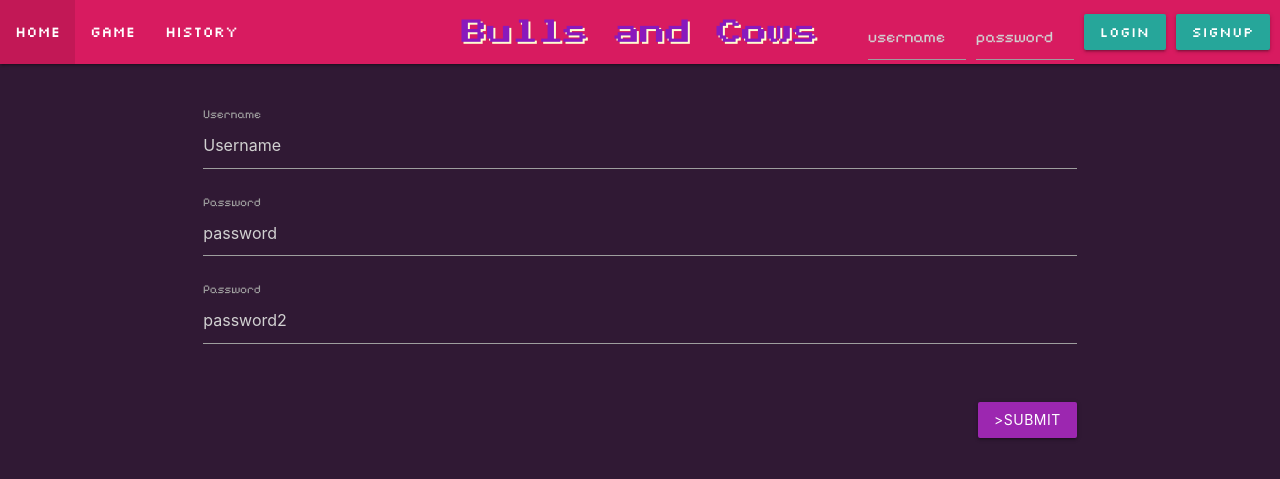
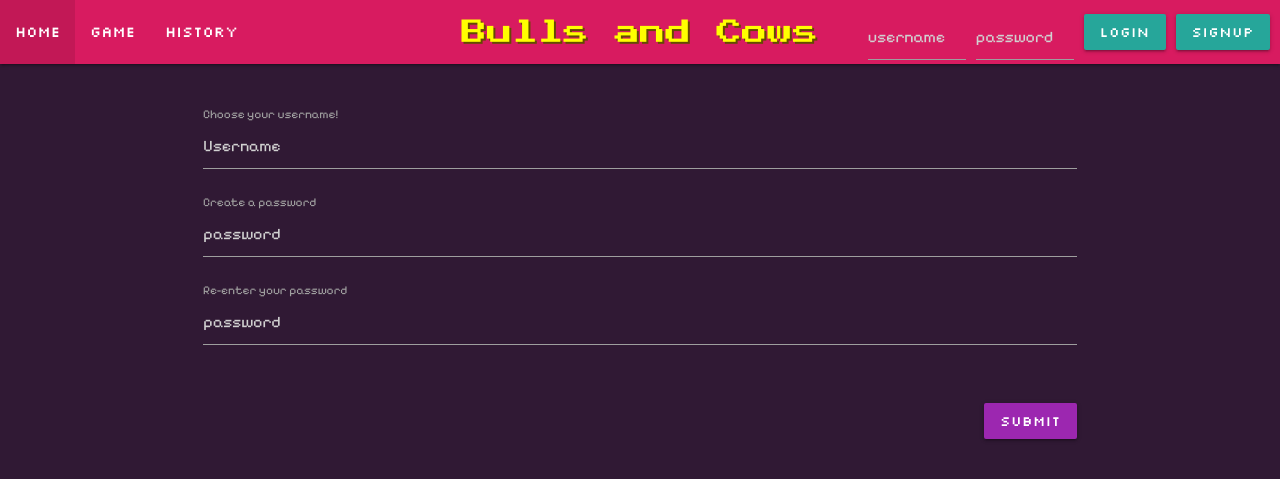
Before and after one commit to Flaxere/TBD, a Flask app: page /signup in a window 1280 px wide. Shown: the top 479 px of the page. Run offline with Flask 3, Linux system fonts and the light colour scheme; some web fonts are replaced.

Commit message:
finally done with the ui (i hope.. :( )

```diff
--- a/App/static/style.css
+++ b/App/static/style.css
@@ -33,6 +33,13 @@ p {
   }
 
 
+
+  .glo {
+    font-size: 60px;
+    color: #fff;
+    text-align: center;
+    animation: glow 2s linear infinite alternate;
+  }
   .glow {
     font-size: 60px;
     color: #fff;
@@ -196,6 +203,9 @@ p {
     font-family:"Silkscreen", sans-serif;
   }
 
+  div.input-field{
+    color:bisque !important;
+  }
   #current-choice {
     color:whitesmoke;
     background-color:rgba(241, 148, 6, 1);
@@ -215,8 +225,8 @@ p {
   a.brand-logo.center{
     font-family: "Press Start 2P", system-ui;
     font-size: 85%;
-    text-shadow: 2px 2px #FFFDD0;
-    color: rgb(137, 25, 188) ;
+    text-shadow: 2px 2px #654a01;
+    color: #FFFF00 ;
 
   }
   ul{
--- a/App/templates/gameHistory.html
+++ b/App/templates/gameHistory.html
@@ -41,9 +41,9 @@
           </div>
           {%endfor%}
         <p>&ensp;</p>
-        <p style="text-align: center;  line-height: 10px;">Bulls:{{game.attempts[(i * 6)]}}</p>
+        <p style="text-align: center;  line-height: 10px; color: salmon">Bulls:{{game.attempts[(i * 6)]}}</p>
         <p> &ensp;</p>
-        <p style="text-align: center; line-height: 10px;"> Cows:{{game.attempts[((i * 6 )+ 1)]}} </p>
+        <p style="text-align: center; line-height: 10px; color: slateblue"> Cows:{{game.attempts[((i * 6 )+ 1)]}} </p>
         </div>
         {%endfor%}
        {%endif%}
--- a/App/templates/layout.html
+++ b/App/templates/layout.html
@@ -41,10 +41,10 @@
               </form>
               <form class="right navbar-form" method="POST" action="/login" style="display: flex; flex-wrap: nowrap; align-items: center; margin-right: 10px;">
                   <div class="input-field" style="margin-right: 10px;">
-                      <input style="font-family:Pixelify Sans, sans-serif" placeholder="username" name="username" type="text" size="10" class="validate" required>
+                      <input style="font-family:Pixelify Sans, sans-serif; color:white;" placeholder="username" name="username" type="text" size="10" class="validate" required>
                   </div>
                   <div class="input-field" style="margin-right: 10px;">
-                      <input style="font-family:Pixelify Sans, sans-serif" placeholder="password" name="password" size ="10" type="password" class="validate" required>
+                      <input style="font-family:Pixelify Sans, sans-serif; color:white;" placeholder="password" name="password" size ="10" type="password" class="validate" required>
                   </div>
                   <button type="submit" class="btn waves-effect waves-light"><span style="font-family:Silkscreen, sans-serif">Login</span></button>
               </form>
--- a/App/templates/settings.html
+++ b/App/templates/settings.html
@@ -12,7 +12,7 @@
     <form action = "/changeUsername" style="display: flex; flex-wrap: nowrap; align-items: center; margin-right: 10px;" method="post">
 
         <div class="input-field">
-            <input style="font-family:Pixelify Sans, sans-serif" placeholder="username" name="username" type="text" size="62" class="validate" required>
+            <input style="font-family:Pixelify Sans, sans-serif; color:white;" placeholder="username" name="username" type="text" size="62" class="validate" required>
         </div>
     &ensp;
         <button class="btn-large"><span style="font-family:Silkscreen, sans-serif">Change Username</span></button>
@@ -21,12 +21,12 @@
     <form action = "/changePassword" style="display: flex; align-items: center; margin-right: 10px;" method="post">
 
         <div class="input-field">
-            <input style="font-family:Pixelify Sans, sans-serif" placeholder="password" name="password1" type="password" size="25" class="validate" required>
+            <input style="font-family:Pixelify Sans, sans-serif; color:white;" placeholder="password" name="password1" type="password" size="25" class="validate" required>
 
         </div>
         &ensp; &ensp; &nbsp; &ensp; &ensp;
         <div class="input-field">
-            <input style="font-family:Pixelify Sans, sans-serif" placeholder="re-enter password" name="password2" type="password" size="25" class="validate" required >
+            <input style="font-family:Pixelify Sans, sans-serif; color:white;" placeholder="re-enter password" name="password2" type="password" size="25" class="validate" required >
         </div>
 
         &ensp;&ensp;
--- a/App/templates/signup.html
+++ b/App/templates/signup.html
@@ -15,23 +15,23 @@
       <form name = "Signup" class="col s12" method="POST" action="/signup">
       <div class = "row">
         <div class="input-field col s12">
-          <input placeholder="Username" name = "username" id="username" type="text" class="validate">
-          <label for="username">Username</label>
+          <input style="font-family:Pixelify Sans, sans-serif; color:white;" placeholder="Username" name = "username" id="username" type="text" class="validate">
+          <label for="username">Choose your username!</label>
         </div>
         <div class="input-field col s12">
-          <input placeholder="password" name="password" type="password" class="validate">
-            <label for="password">Password</label>
+          <input style="font-family:Pixelify Sans, sans-serif; color:white;" placeholder="password" name="password" type="password" class="validate">
+            <label for="password">Create a password</label>
         </div>
         <div class="input-field col s12">
-          <input placeholder="password2" name="password2" type="password" class="validate">
-            <label for="password">Password</label>
+          <input style="font-family:Pixelify Sans, sans-serif; color:white;" placeholder="password" name="password2" type="password" class="validate">
+            <label for="password">Re-enter your password</label>
         </div>
 
       </div>
         <div class="row">
           <div class="input-field col s12">
             <button class="btn waves-effect waves-light right purple" type="submit" name="action" onclick="return BothFieldsIdenticalCaseSensitive();"
-value="Click Me" >>Submit</button>
+value="Click Me"><span style="font-family:Silkscreen, sans-serif">Submit</span></button>
           </div>
         </div>
 
```
Also changed, not shown: App/templates/gamePage.html (+7 -8 lines), App/templates/game_session.html (+16 -13 lines), App/templates/index.html (+4 -7 lines).
